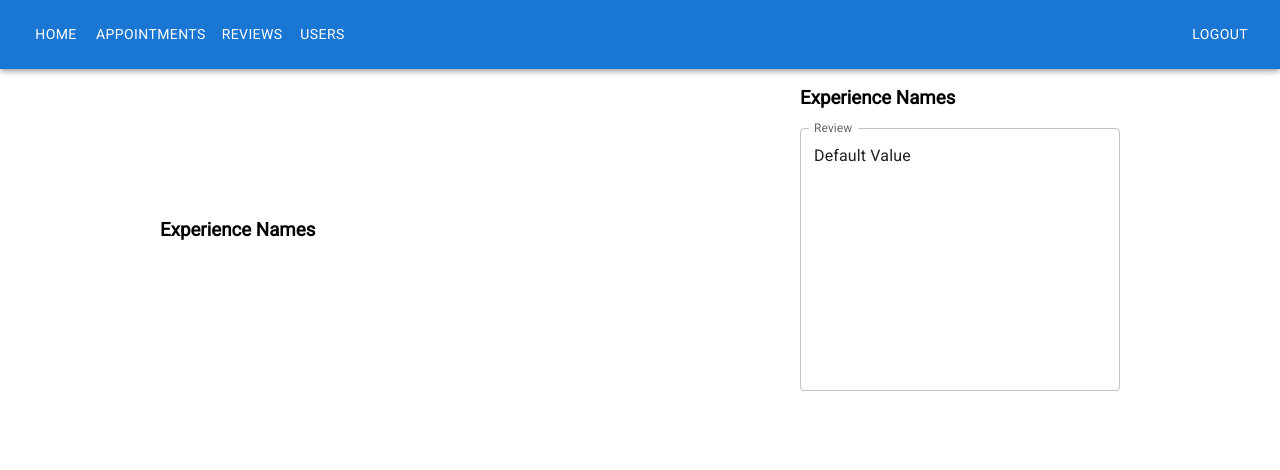
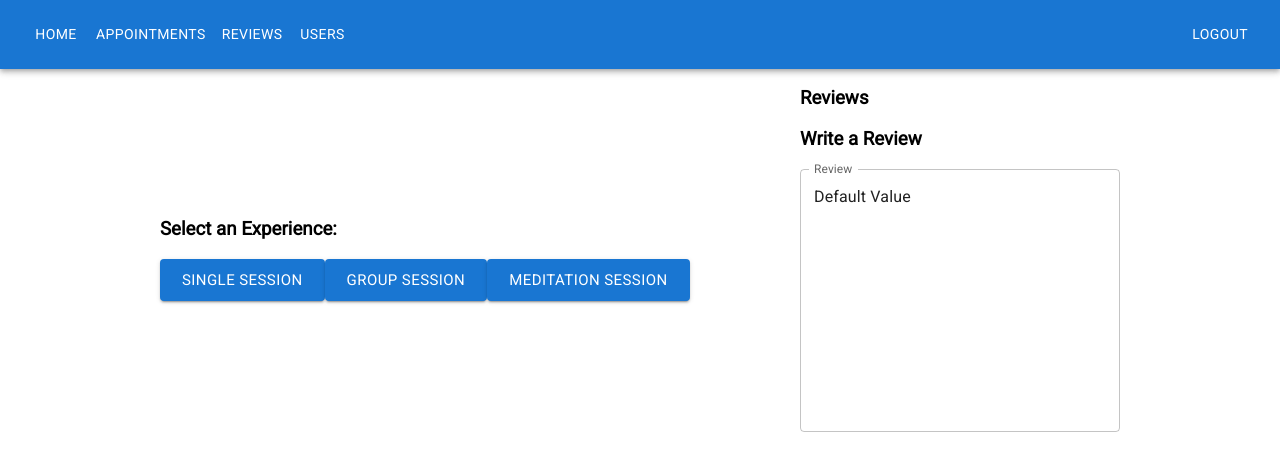
Before and after one commit to Prometheus1400/CSCE-310-Project, a React (Create React App) app in the folder frontend/: page /reviews in a window 1280 px wide. Shown: the top 470 px of the page. Built offline with nearby package versions, Linux system fonts and the light colour scheme.

Commit message:
added experience buttons

```diff
--- a/frontend/src/pages/ReviewPage.js
+++ b/frontend/src/pages/ReviewPage.js
@@ -1,14 +1,38 @@
-import { Grid, TextField } from '@mui/material';
+import React, { useState } from "react";
+import { Grid, TextField, Button } from '@mui/material';
 
 
 function ReviewPage() {
+
+    const [experience, setExperience] = useState("");
+    const experienceList = ["single session", "group session", "meditation session"];
+    const final = [];
+
+    const updateExperience = ({ target }) => {
+        setExperience(target.value);
+        console.log(experience);
+    };
+
+    for (let ex of experienceList){
+        final.push(<Button
+            value={ex}
+            onClick={updateExperience}
+            variant="contained"
+            size='large'
+            >{ex}
+        </Button>
+        );
+    }
+
     return (
         <Grid container spacing={0} direction="row" justifyContent="center" alignItems="center">
             <Grid item xs={6}>
-                <h3>Experience Names</h3>
+                <h3>Select an Experience:</h3>
+                {final}
             </Grid>
             <Grid item xs={3}>
-                <h3>Experience Names</h3>
+                <h3>Reviews</h3>
+                <h3>Write a Review</h3>
                 <TextField
                     id="outlined-multiline-static"
                     label="Review"
```
